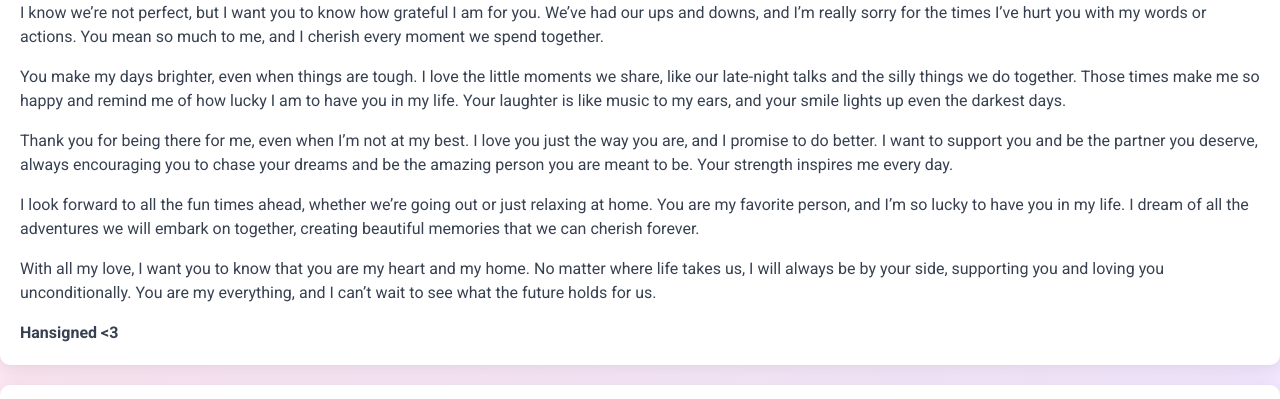
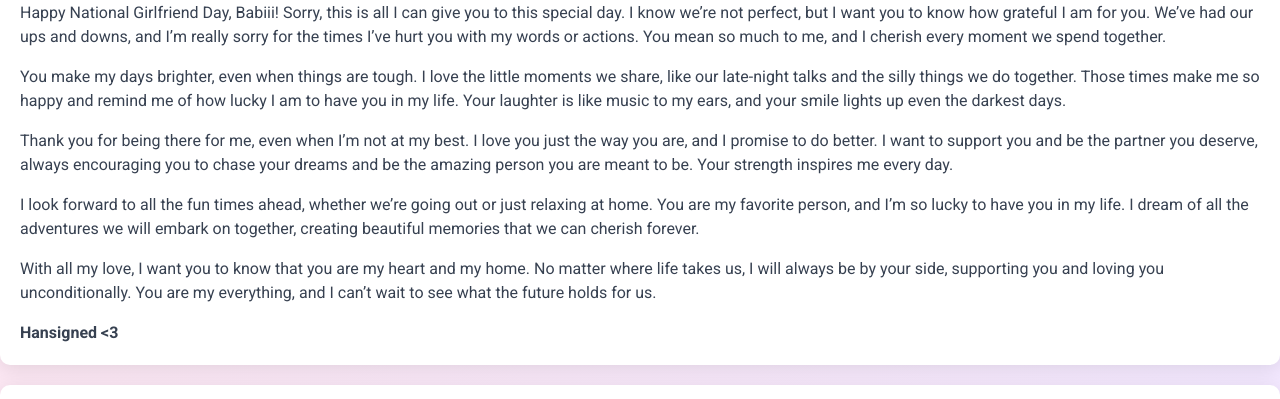
Before and after one commit to dCske/Natgf, a plain HTML site: page index.html in a window 1280 px wide. Shown: the part 219-618 px from the top of the page. Drawn offline with nearby package versions, Linux system fonts and the light colour scheme.

Commit message:
Update index.html

```diff
--- a/index.html
+++ b/index.html
@@ -18,7 +18,7 @@
     <div class="section">
         <h2 class="text-3xl font-semibold mb-4">Hiiii Babiiii,</h2>
         <p class="text-gray-700 mb-4">
-        I know we’re not perfect, but I want you to know how grateful I am for you. We’ve had our ups and downs, and I’m really sorry for the times I’ve hurt you with my words or actions. You mean so much to me, and I cherish every moment we spend together.
+            Happy National Girlfriend Day, Babiii! Sorry, this is all I can give you to this special day. I know we’re not perfect, but I want you to know how grateful I am for you. We’ve had our ups and downs, and I’m really sorry for the times I’ve hurt you with my words or actions. You mean so much to me, and I cherish every moment we spend together.
         </p>
         <p class="text-gray-700 mb-4">
             You make my days brighter, even when things are tough. I love the little moments we share, like our late-night talks and the silly things we do together. Those times make me so happy and remind me of how lucky I am to have you in my life. Your laughter is like music to my ears, and your smile lights up even the darkest days.
@@ -33,7 +33,6 @@
             With all my love, I want you to know that you are my heart and my home. No matter where life takes us, I will always be by your side, supporting you and loving you unconditionally. You are my everything, and I can’t wait to see what the future holds for us.
         </p>
         <p class="text-gray-700 font-bold">Hansigned &lt;3 </p>
-</div>
     </div>
 
     <div class="section">
```
Lines whose indentation alone changed are shown as unchanged.
